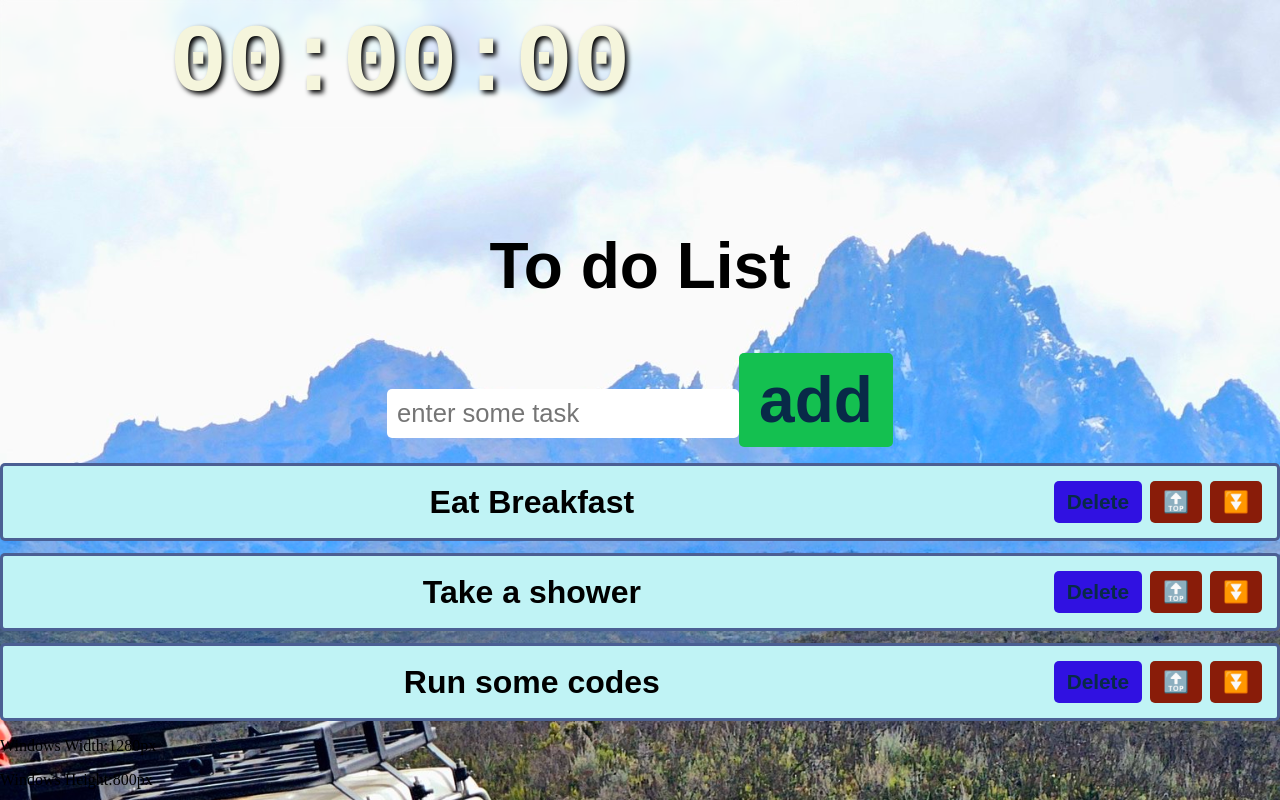
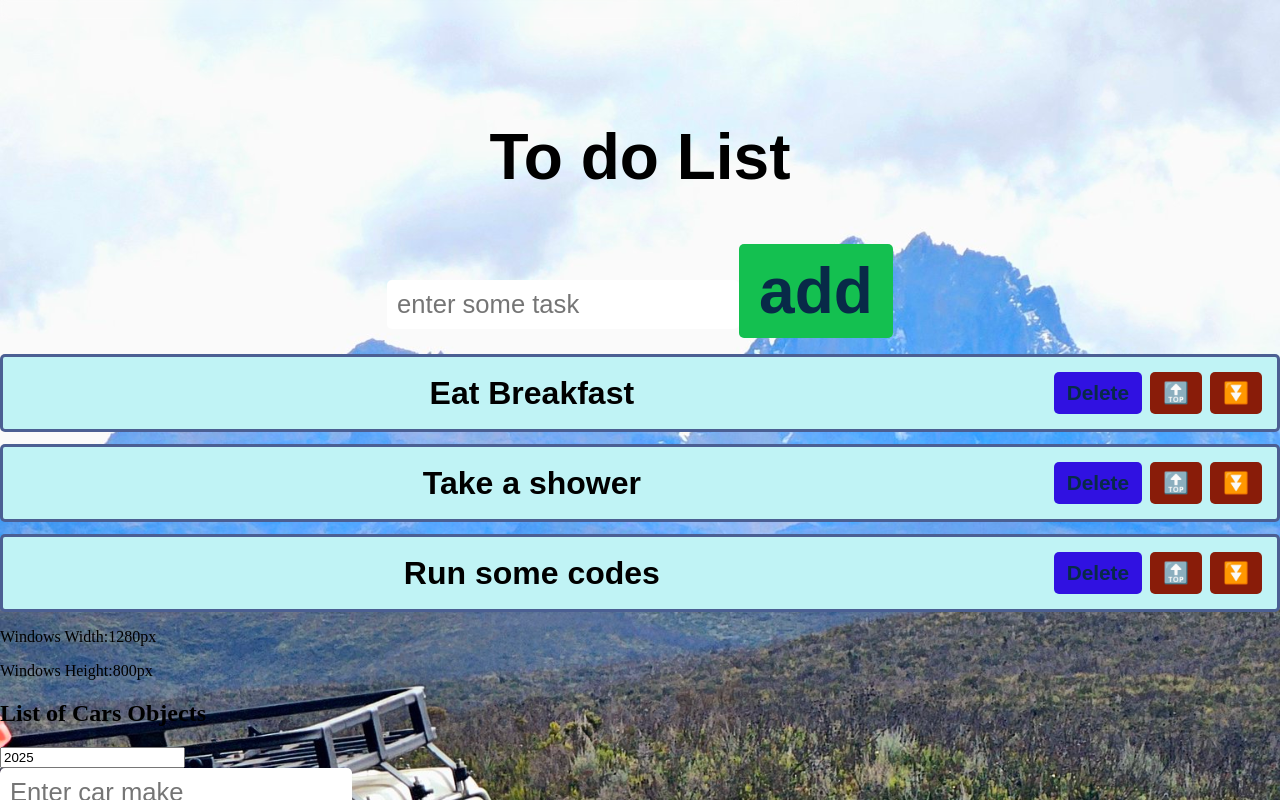
Before and after one commit to hpeter19/React, a React (Vite) app: page / in a window 1280 px wide. Shown: the top 800 px of the page. Built offline with nearby package versions, Linux system fonts and the light colour scheme.

Commit message:
time rendering function

```diff
--- a/src/digitalClock.jsx
+++ b/src/digitalClock.jsx
@@ -4,7 +4,7 @@
 function DigitalClock(){
 
        const[time,setTime]=useState(new Date());
-//when we mount create an interval that updates after every one seconds
+//when we mount create an interval that updates after every one
        useEffect(() =>{
          const intervalId= setInterval(()=>{
             setTime(new Date())
@@ -14,14 +14,23 @@
             clearInterval(intervalId)
          }
        },[]);
+       //function to format time
     function formatTime(){
+         let hours = time.getHours();
+         const minutes=time.getMinutes();
+         const seconds=time.getSeconds();
+         const meridian= hours >=12 ?"PM": "AM"
+
+         hours = hours % 12 || 12;
+
+         return `${hours}:${minutes}:${seconds} ${meridian}`
 
     }
 
 
     return(<div className='clock-container'>
               <div className='clock'>
-                <span>00:00:00</span>
+                <span>{formatTime}</span>
 
               </div>
 
```
